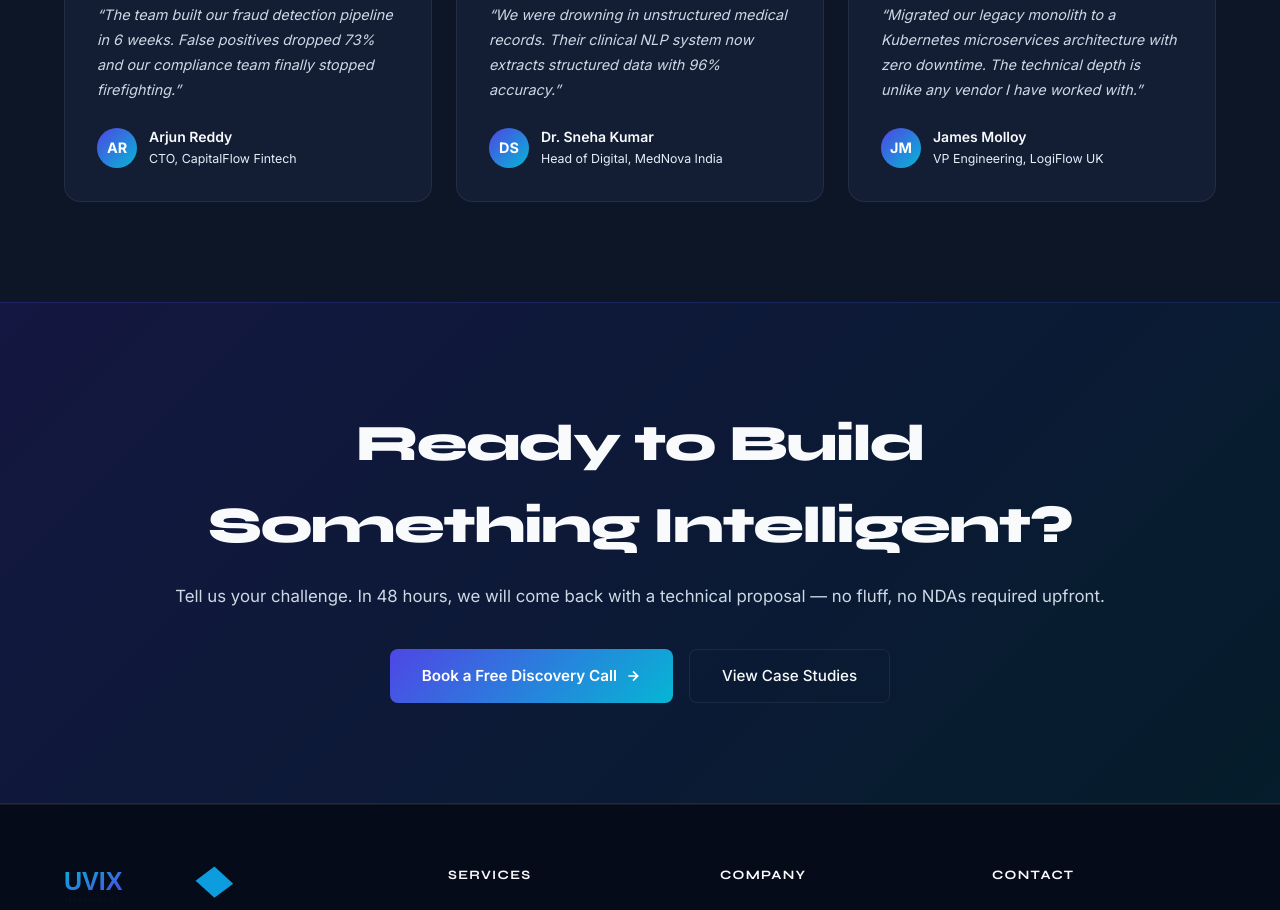
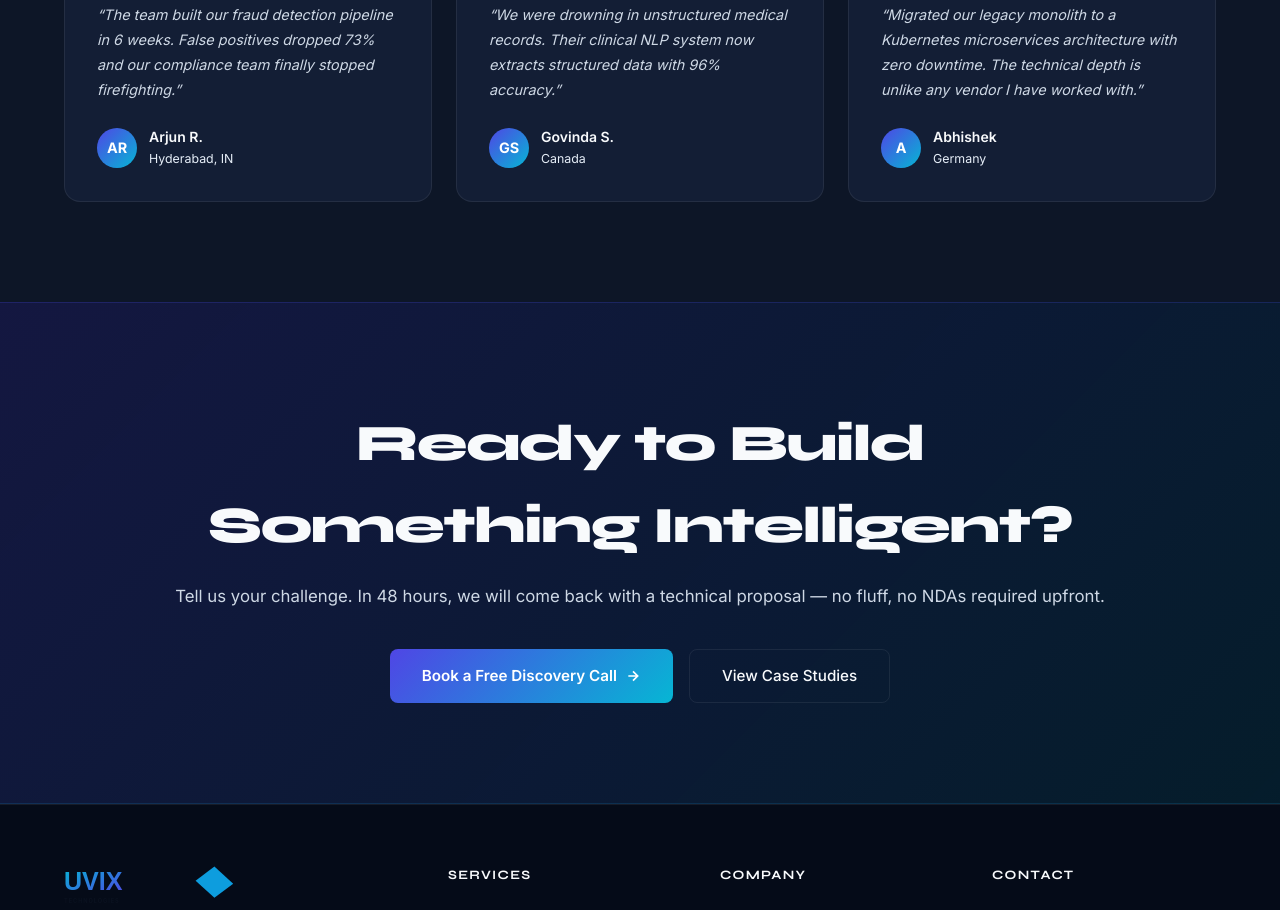
Before and after one commit to nitishbhardwajid-beep/Uvix, a Next.js app: page / in a window 1280 px wide. Shown: the part 6860-7770 px from the top of the page. Built offline with nearby package versions, Linux system fonts and the light colour scheme.

Commit message:
Anonymize testimonials and fix light-theme testimonial text color

```diff
--- a/app/data/siteContent.js
+++ b/app/data/siteContent.js
@@ -200,22 +200,22 @@ export const industries = [
 export const testimonials = [
   {
     quote: 'The team built our fraud detection pipeline in 6 weeks. False positives dropped 73% and our compliance team finally stopped firefighting.',
-    author: 'Arjun Reddy',
-    role: 'CTO, CapitalFlow Fintech',
+    author: 'Arjun R.',
+    role: 'Hyderabad, IN',
     verified: false,
     source: '',
   },
   {
     quote: 'We were drowning in unstructured medical records. Their clinical NLP system now extracts structured data with 96% accuracy.',
-    author: 'Dr. Sneha Kumar',
-    role: 'Head of Digital, MedNova India',
+    author: 'Govinda S.',
+    role: 'Canada',
     verified: false,
     source: '',
   },
   {
     quote: 'Migrated our legacy monolith to a Kubernetes microservices architecture with zero downtime. The technical depth is unlike any vendor I have worked with.',
-    author: 'James Molloy',
-    role: 'VP Engineering, LogiFlow UK',
+    author: 'Abhishek',
+    role: 'Germany',
     verified: false,
     source: '',
   },
--- a/app/globals.css
+++ b/app/globals.css
@@ -61,7 +61,7 @@
   .theme-light .nav-links.mobile-open {
     background: var(--navy-2) !important;
     border-color: rgba(11,18,32,0.04) !important;
-    color: var(--white) !important;
+    color: var(--slate) !important;
   }
 
   .theme-light .stack-highlight-card,
```
